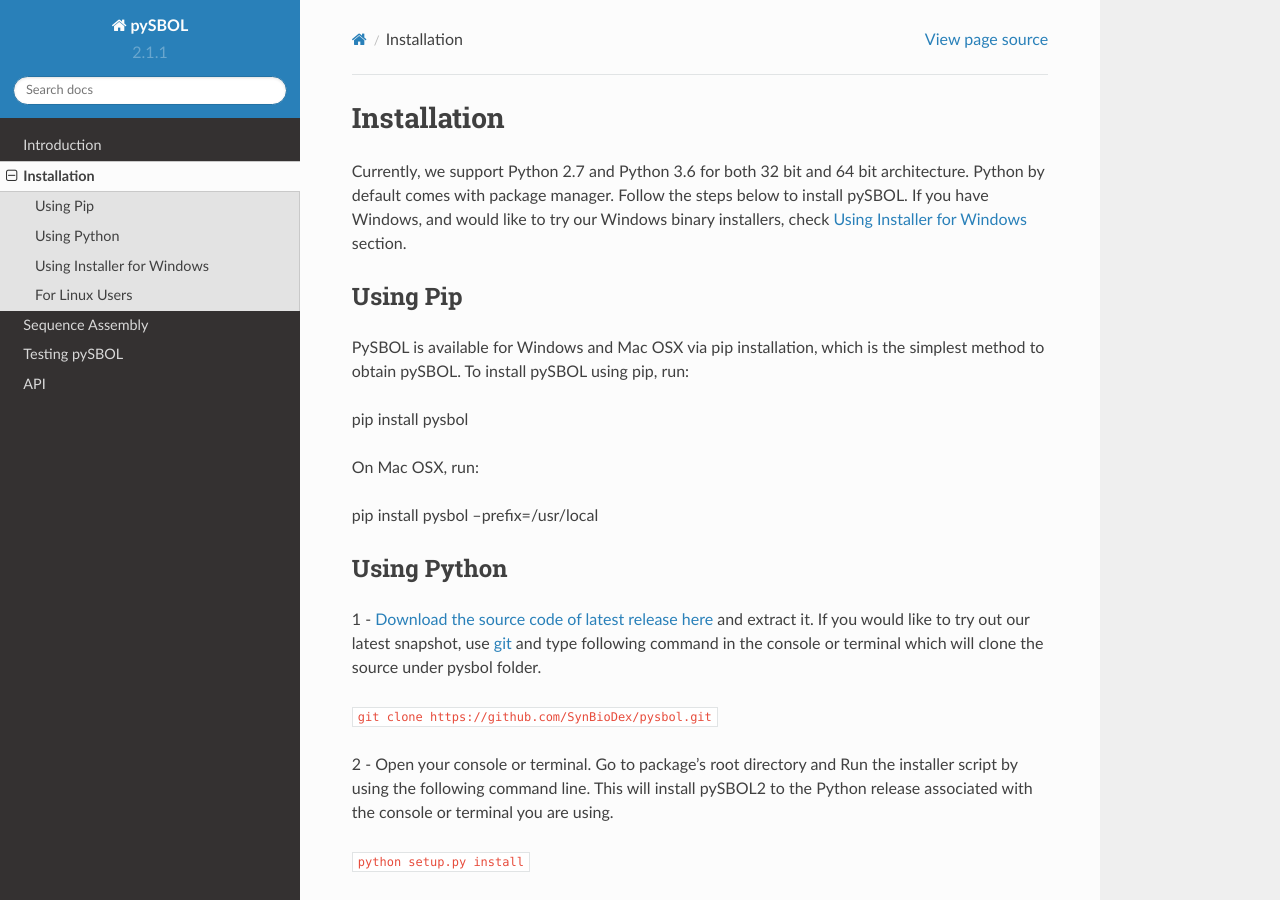
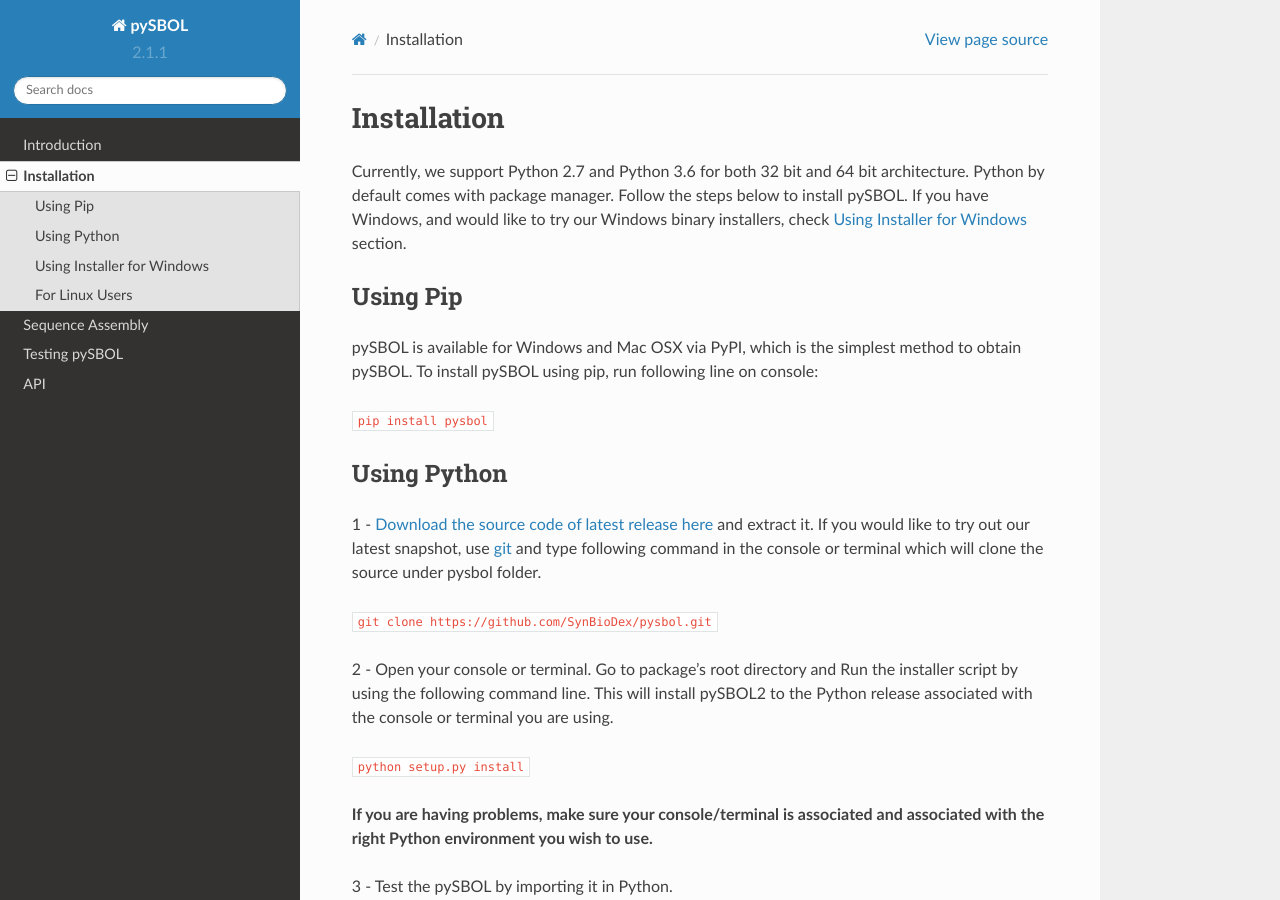
Before and after one commit to SynBioDex/pySBOL, a Sphinx documentation site: the page built from docs/installation.rst, in a window 1280 px wide and 900 px high. Built offline with Sphinx 7.4.7 and the Read the Docs theme 2.0.0, drawn with Linux system fonts in a browser that asks for light colours.

Commit message:
Fix installation docs

```diff
--- a/docs/installation.rst
+++ b/docs/installation.rst
@@ -8,14 +8,10 @@
 Using Pip
 ----------------------
 
-PySBOL is available for Windows and Mac OSX via pip installation, which is the simplest method to obtain pySBOL.
-To install pySBOL using pip, run:
+pySBOL is available for Windows and Mac OSX via PyPI, which is the simplest method to obtain pySBOL.
+To install pySBOL using pip, run following line on console:
 
-pip install pysbol
-
-On Mac OSX, run:
-
-pip install pysbol --prefix=/usr/local
+``pip install pysbol``
 
 ----------------------
 Using Python
```
